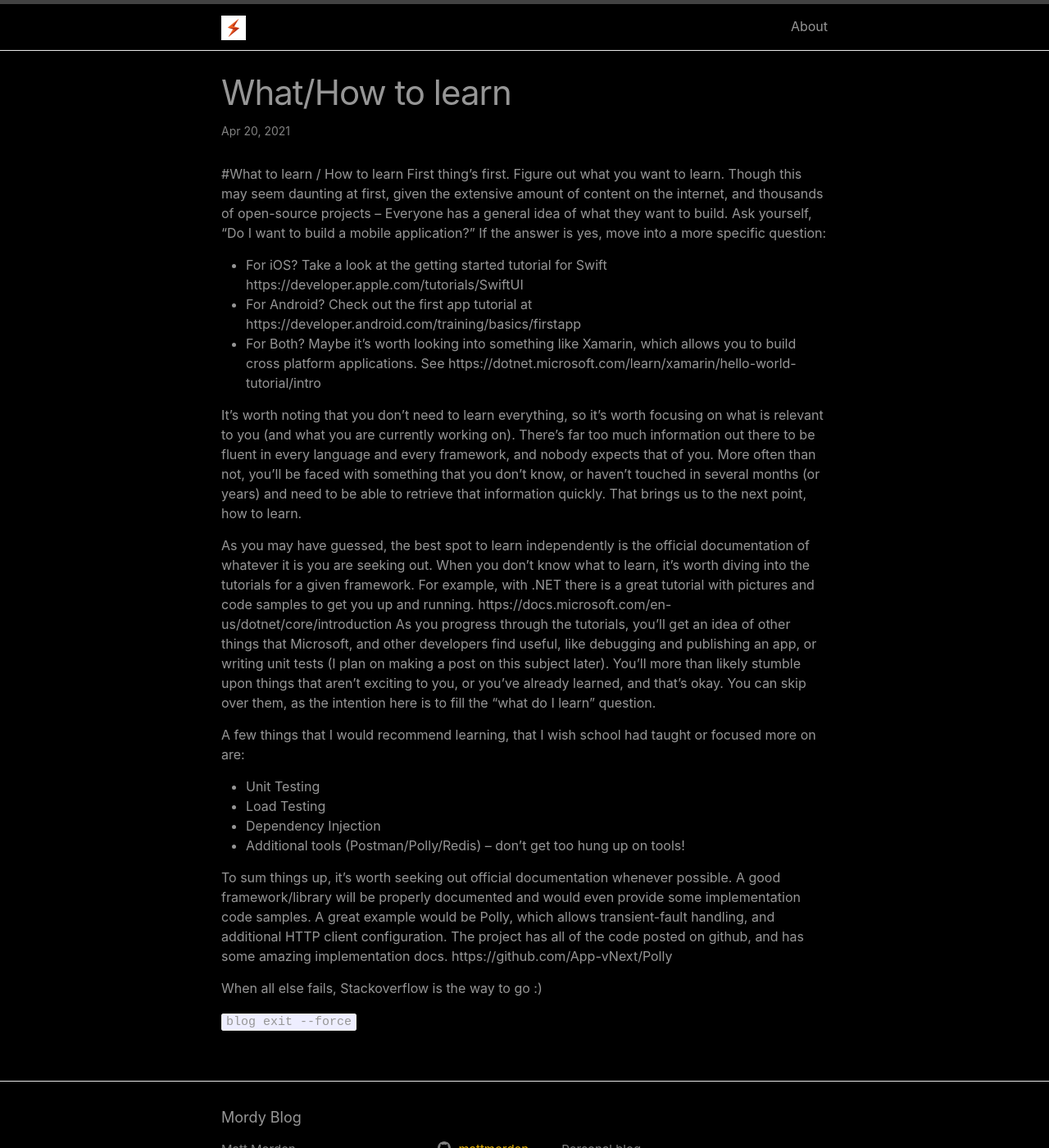
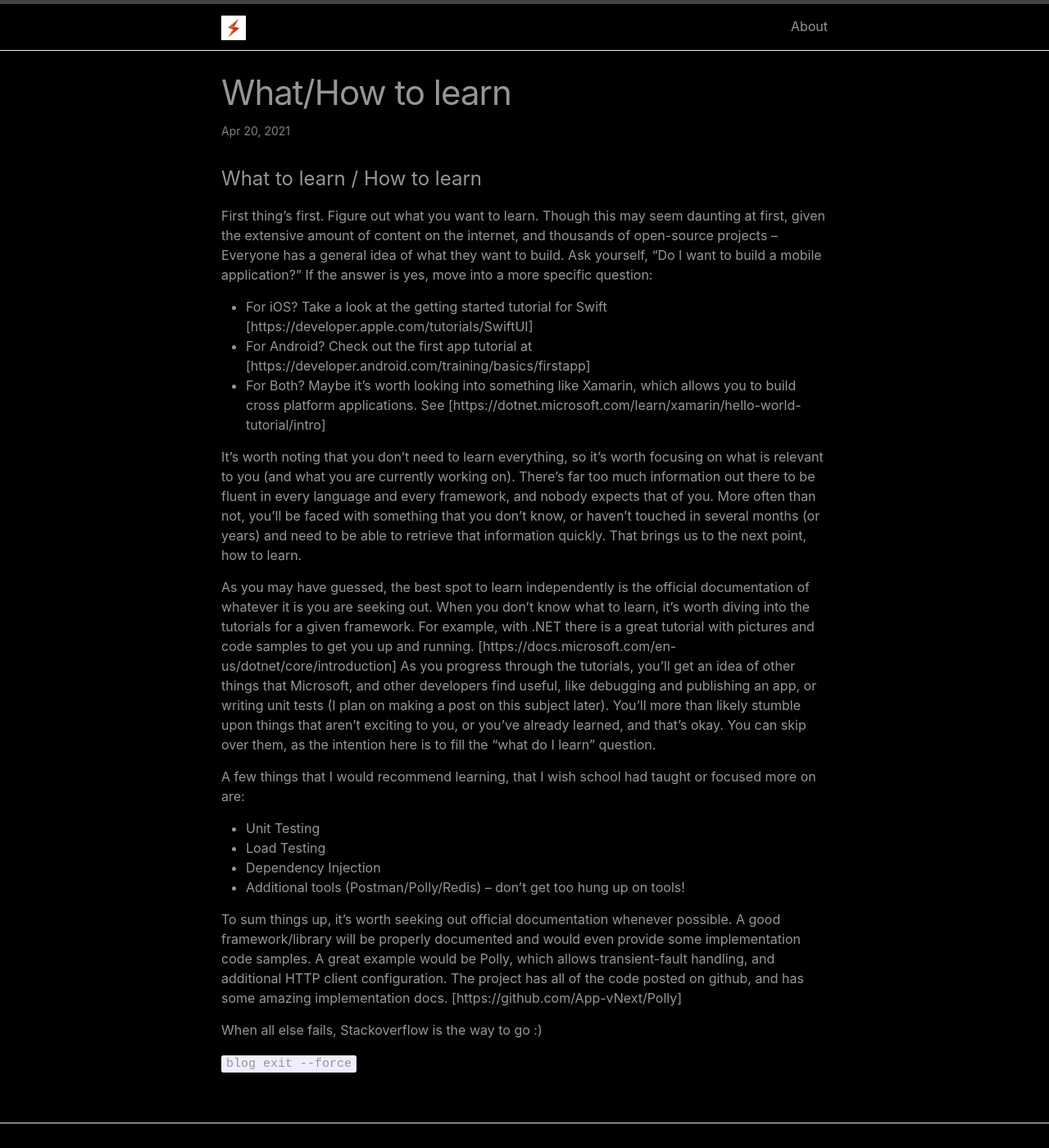
Before and after one commit to MattMorden/MattMorden.github.io, a Jekyll site: the page built from _posts/2021-04-20-what-how-to-learn.md, in a window 1280 px wide and 1400 px high. Shown: the whole window at 82% size. Built offline with Jekyll 4.4.1, drawn with Linux system fonts in a browser that asks for light colours.

Commit message:
Fixing hyperlinks and title

```diff
--- a/_posts/2021-04-20-what-how-to-learn.md
+++ b/_posts/2021-04-20-what-how-to-learn.md
@@ -4,15 +4,15 @@ title:  "What/How to learn"
 date:   2021-04-20 12:20:00 -0500
 categories: jekyll update
 ---
-#What to learn / How to learn
+# What to learn / How to learn
 First thing's first. Figure out what you want to learn. Though this may seem daunting at first, given the extensive amount of content on the internet, and thousands of open-source projects -- Everyone has a general idea of what they want to build. Ask yourself, "Do I want to build a mobile application?" If the answer is yes, move into a more specific question:
-- For iOS? Take a look at the getting started tutorial for Swift https://developer.apple.com/tutorials/SwiftUI
-- For Android? Check out the first app tutorial at https://developer.android.com/training/basics/firstapp
-- For Both? Maybe it's worth looking into something like Xamarin, which allows you to build cross platform applications. See https://dotnet.microsoft.com/learn/xamarin/hello-world-tutorial/intro
+- For iOS? Take a look at the getting started tutorial for Swift [https://developer.apple.com/tutorials/SwiftUI]
+- For Android? Check out the first app tutorial at [https://developer.android.com/training/basics/firstapp]
+- For Both? Maybe it's worth looking into something like Xamarin, which allows you to build cross platform applications. See [https://dotnet.microsoft.com/learn/xamarin/hello-world-tutorial/intro]
 
 It's worth noting that you don't need to learn everything, so it's worth focusing on what is relevant to you (and what you are currently working on). There's far too much information out there to be fluent in every language and every framework, and nobody expects that of you. More often than not, you'll be faced with something that you don't know, or haven't touched in several months (or years) and need to be able to retrieve that information quickly. That brings us to the next point, how to learn.
 
-As you may have guessed, the best spot to learn independently is the official documentation of whatever it is you are seeking out. When you don't know what to learn, it's worth diving into the tutorials for a given framework. For example, with .NET there is a great tutorial with pictures and code samples to get you up and running. https://docs.microsoft.com/en-us/dotnet/core/introduction
+As you may have guessed, the best spot to learn independently is the official documentation of whatever it is you are seeking out. When you don't know what to learn, it's worth diving into the tutorials for a given framework. For example, with .NET there is a great tutorial with pictures and code samples to get you up and running. [https://docs.microsoft.com/en-us/dotnet/core/introduction]
 As you progress through the tutorials, you'll get an idea of other things that Microsoft, and other developers find useful, like debugging and publishing an app, or writing unit tests (I plan on making a post on this subject later). You'll more than likely stumble upon things that aren't exciting to you, or you've already learned, and that's okay. You can skip over them, as the intention here is to fill the "what do I learn" question.
 
 A few things that I would recommend learning, that I wish school had taught or focused more on are:
@@ -22,7 +22,7 @@ A few things that I would recommend learning, that I wish school had taught or f
 - Additional tools (Postman/Polly/Redis) -- don't get too hung up on tools!
 
 
-To sum things up, it's worth seeking out official documentation whenever possible. A good framework/library will be properly documented and would even provide some implementation code samples. A great example would be Polly, which allows transient-fault handling, and additional HTTP client configuration. The project has all of the code posted on github, and has some amazing implementation docs. https://github.com/App-vNext/Polly
+To sum things up, it's worth seeking out official documentation whenever possible. A good framework/library will be properly documented and would even provide some implementation code samples. A great example would be Polly, which allows transient-fault handling, and additional HTTP client configuration. The project has all of the code posted on github, and has some amazing implementation docs. [https://github.com/App-vNext/Polly]
 
 When all else fails, Stackoverflow is the way to go :)
 
```
